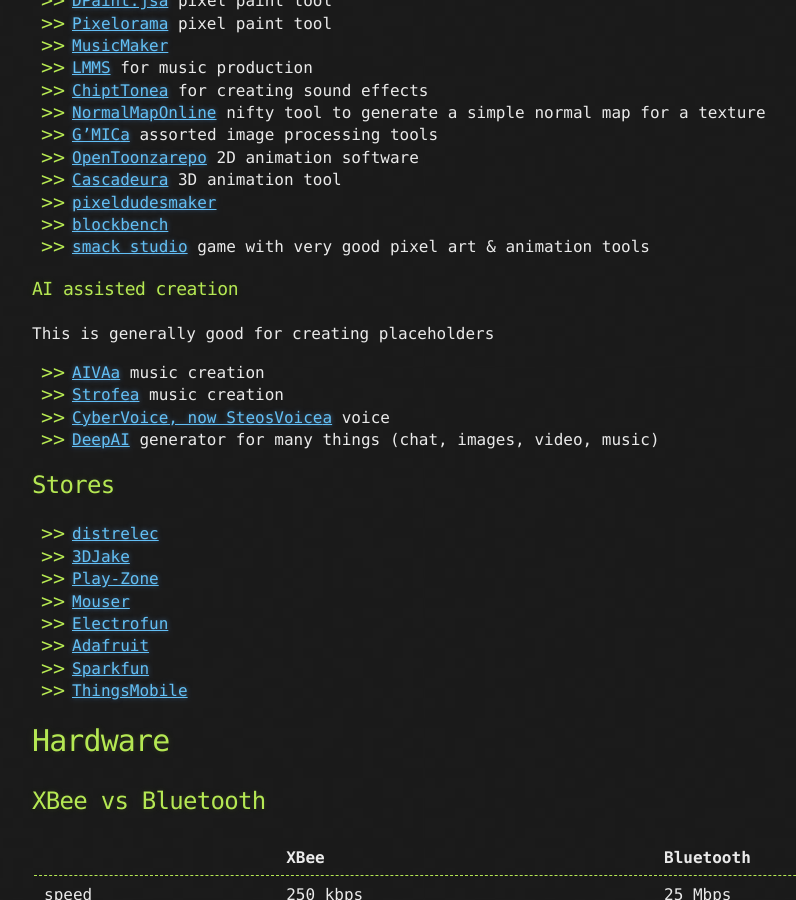
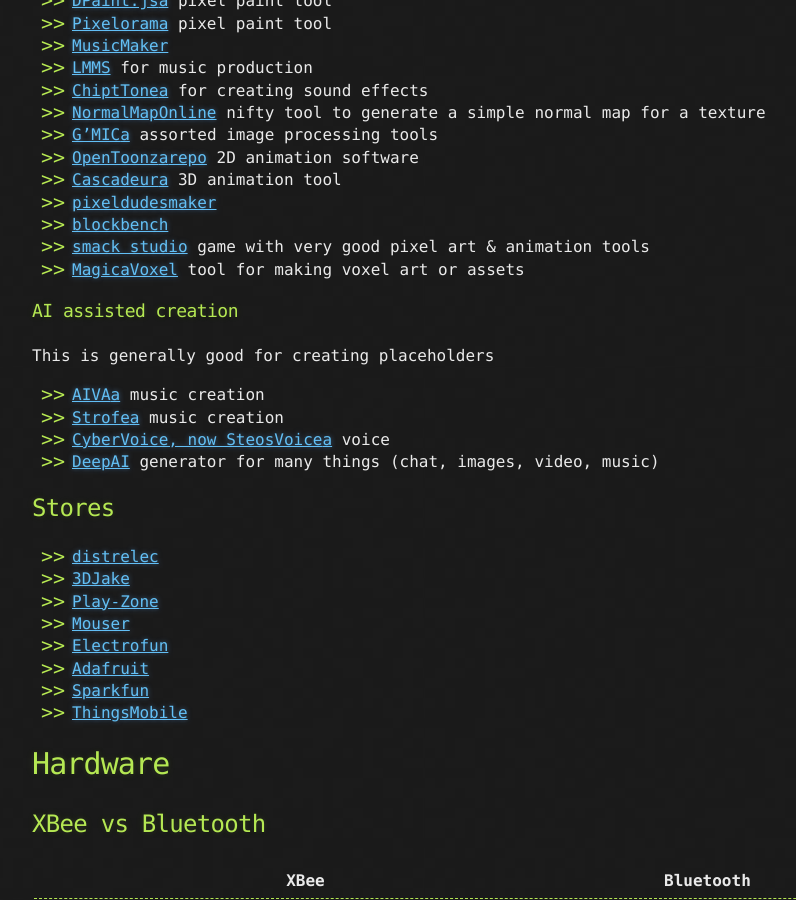
Before and after one commit to HubbleCommand/HubbleCommand.github.io, a Jekyll site: the page built from _posts/2024-08-02-tools-tips.md, in a window 1280 px wide and 900 px high, scrolled down 6017 px. Shown: the whole window, without its empty margins (108-904 px from the left). Built offline with Jekyll 4.4.1, drawn with Linux system fonts in a browser that asks for light colours; nearby versions of some CDN libraries.

Commit message:
post tools magica voxel

```diff
--- a/_posts/2024-08-02-tools-tips.md
+++ b/_posts/2024-08-02-tools-tips.md
@@ -258,6 +258,7 @@
 - [pixeldudesmaker](https://0x72.itch.io/pixeldudesmaker)
 - [blockbench](https://www.blockbench.net/)
 - [smack studio](https://smackstudio.com/characters/) game with very good pixel art & animation tools
+- [MagicaVoxel](https://ephtracy.github.io/) tool for making voxel art or assets
 
 ### AI assisted creation
 
```
